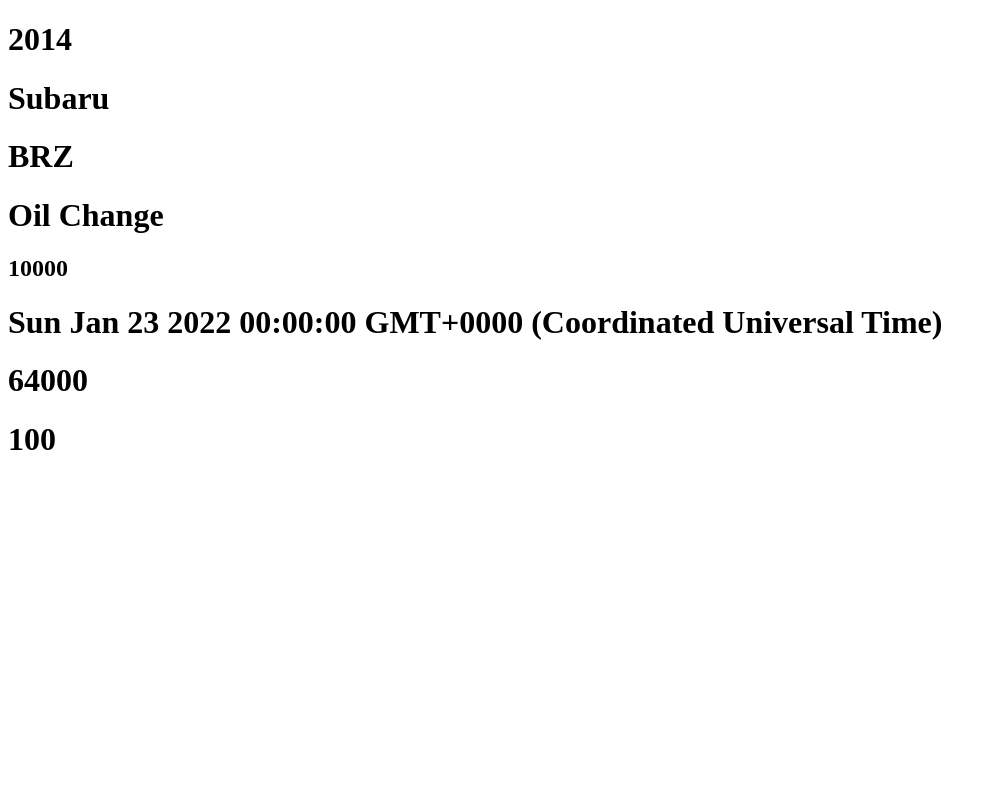
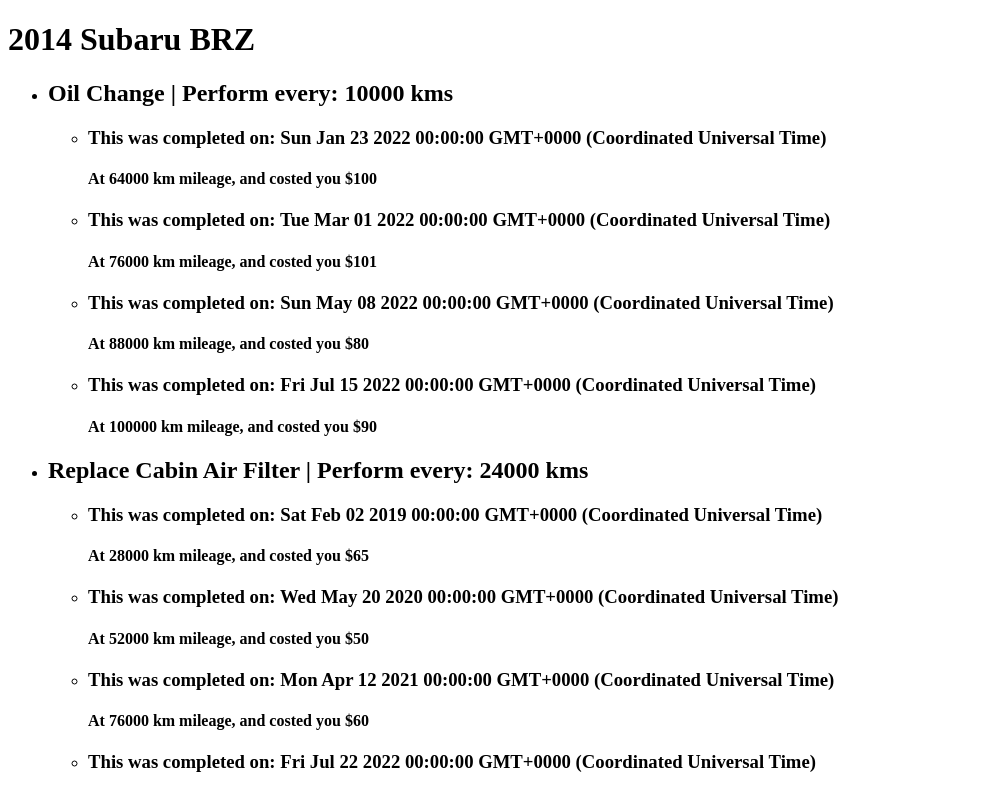
Before and after one commit to itaasa/car-maintain-component, an Angular app: page / in a window 1280 px wide. Shown: the top 795 px of the page, without its empty margins (0-996 px from the left). Built offline with nearby package versions, Linux system fonts and the light colour scheme.

Commit message:
added car schedule component

```diff
--- a/src/app/app.component.html
+++ b/src/app/app.component.html
@@ -1,3 +1 @@
-<app-car></app-car>
-<app-maintenance></app-maintenance>
-<app-history></app-history>
+<app-car-schedule></app-car-schedule>
--- a/src/app/car-schedule/car-schedule.component.html
+++ b/src/app/car-schedule/car-schedule.component.html
@@ -0,0 +1,6 @@
+<app-car [car]="carSchedule.car"></app-car>
+<ul>
+  <li *ngFor="let maintenance of carSchedule.maintenances">
+    <app-maintenance [maintenance]="maintenance"></app-maintenance>
+  </li>
+</ul>
--- a/src/app/car/car.component.html
+++ b/src/app/car/car.component.html
@@ -1,3 +1 @@
-<h1>{{ car.year }}</h1>
-<h1>{{ car.make }}</h1>
-<h1>{{ car.model }}</h1>
+<h1>{{ car.year }} {{ car.make }} {{ car.model }}</h1>
--- a/src/app/history/history.component.html
+++ b/src/app/history/history.component.html
@@ -1,3 +1,2 @@
-<h1>{{ history.dateCompleted }}</h1>
-<h1>{{ history.mileage }}</h1>
-<h1>{{ history.cost }}</h1>
+<h3>This was completed on: {{ history.dateCompleted }}</h3>
+<h4>At {{ history.mileage }} km mileage, and costed you ${{ history.cost }}</h4>
--- a/src/app/history/history.component.ts
+++ b/src/app/history/history.component.ts
@@ -1,4 +1,4 @@
-import { Component, OnInit } from '@angular/core';
+import { Component, Input, OnInit } from '@angular/core';
 import { oilChangeHistoryMock } from '../mocks/history-mocks';
 
 @Component({
@@ -7,7 +7,7 @@
   styleUrls: ['./history.component.scss'],
 })
 export class HistoryComponent implements OnInit {
-  public history = oilChangeHistoryMock[0];
+  @Input() history = oilChangeHistoryMock[0];
   constructor() {}
 
   ngOnInit(): void {}
--- a/src/app/maintenance/maintenance.component.html
+++ b/src/app/maintenance/maintenance.component.html
@@ -1,2 +1,8 @@
-<h1>{{ maintenance.description }}</h1>
-<h2>{{ maintenance.frequency }}</h2>
+<h2>
+  {{ maintenance.description }} | Perform every: {{ maintenance.frequency }} kms
+</h2>
+<ul>
+  <li *ngFor="let history of maintenance.history">
+    <app-history [history]="history"></app-history>
+  </li>
+</ul>
--- a/src/app/maintenance/maintenance.component.ts
+++ b/src/app/maintenance/maintenance.component.ts
@@ -1,5 +1,6 @@
-import { Component, OnInit } from '@angular/core';
+import { Component, Input, OnInit } from '@angular/core';
 import { oilMaintenance } from '../mocks/maintenance-mocks';
+import { Maintenance } from '../models/maintenance.interface';
 
 @Component({
   selector: 'app-maintenance',
@@ -7,7 +8,7 @@
   styleUrls: ['./maintenance.component.scss'],
 })
 export class MaintenanceComponent implements OnInit {
-  public maintenance = oilMaintenance;
+  @Input() maintenance: Maintenance = oilMaintenance;
 
   constructor() {}
 
```
